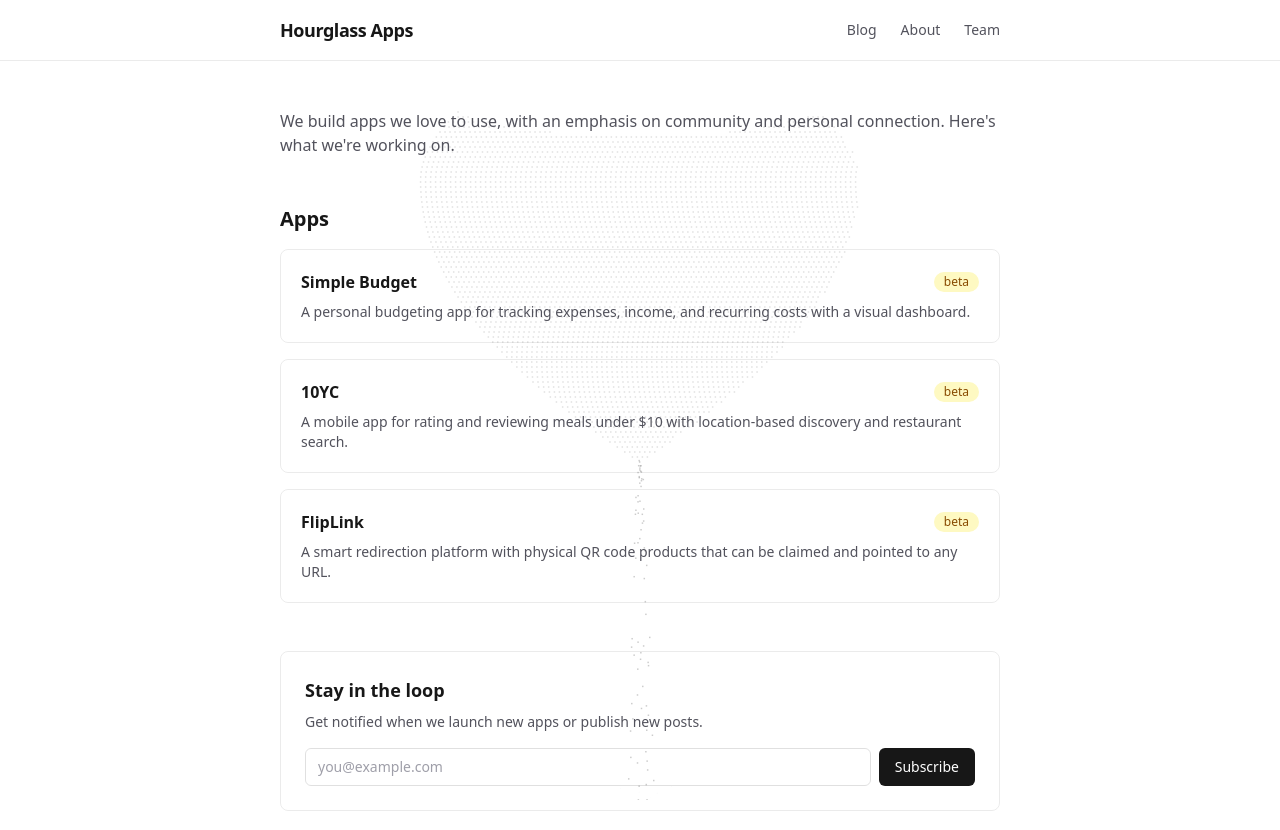
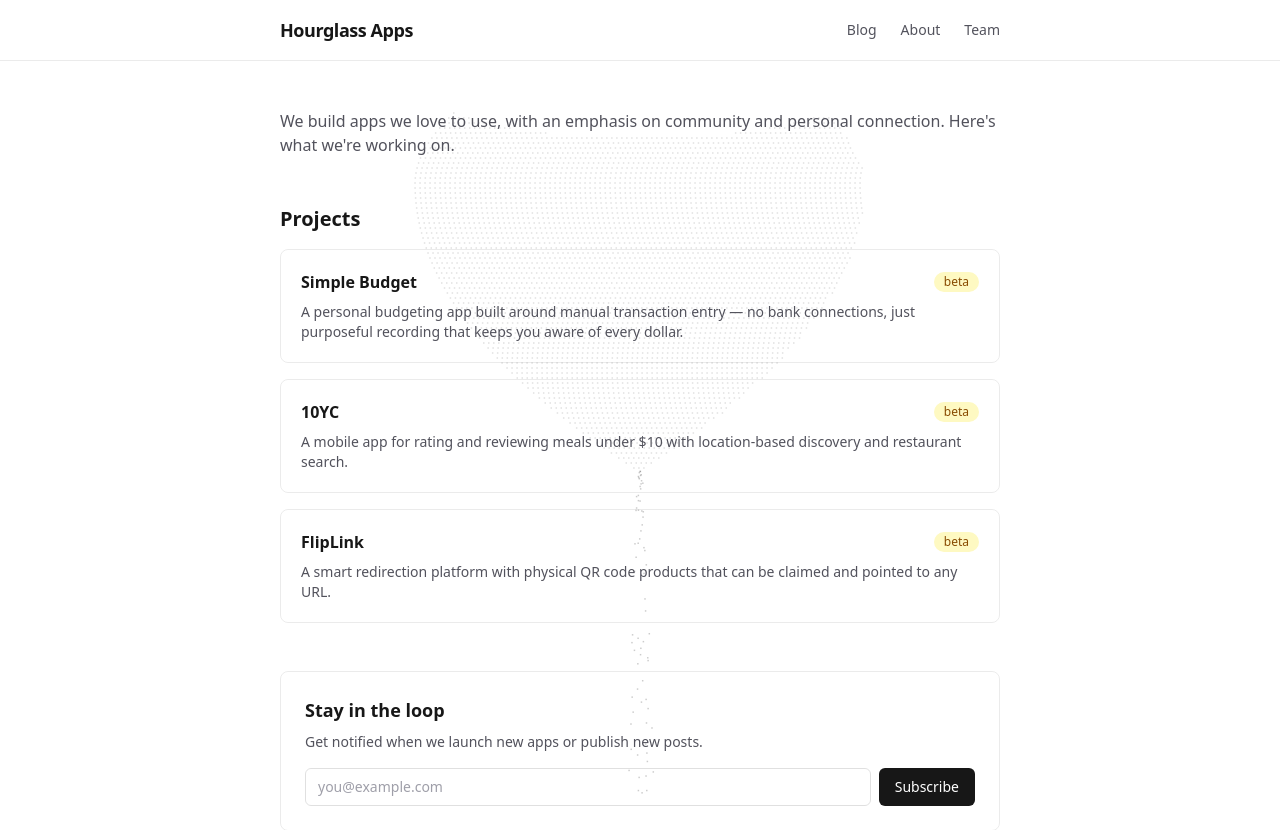
Before and after one commit to evblurbs/hourglass-apps, a Next.js app: page / in a window 1280 px wide. Shown: the top 830 px of the page. Built offline with nearby package versions, Linux system fonts and the light colour scheme.

Commit message:
Rename Apps to Projects and update Simple Budget description
Co-Authored-By: Claude Opus 4.6 <noreply@anthropic.com>

```diff
--- a/src/app/page.tsx
+++ b/src/app/page.tsx
@@ -5,7 +5,7 @@ const apps = [
   {
     name: "Simple Budget",
     description:
-      "A personal budgeting app for tracking expenses, income, and recurring costs with a visual dashboard.",
+      "A personal budgeting app built around manual transaction entry — no bank connections, just purposeful recording that keeps you aware of every dollar.",
     status: "beta" as const,
   },
   {
@@ -32,7 +32,7 @@ export default function Home() {
       </section>
 
       <section>
-        <h2 className="mb-4 text-xl font-semibold">Apps</h2>
+        <h2 className="mb-4 text-xl font-semibold">Projects</h2>
         <div className="grid gap-4">
           {apps.map((app) => (
             <AppCard key={app.name} {...app} />
```
